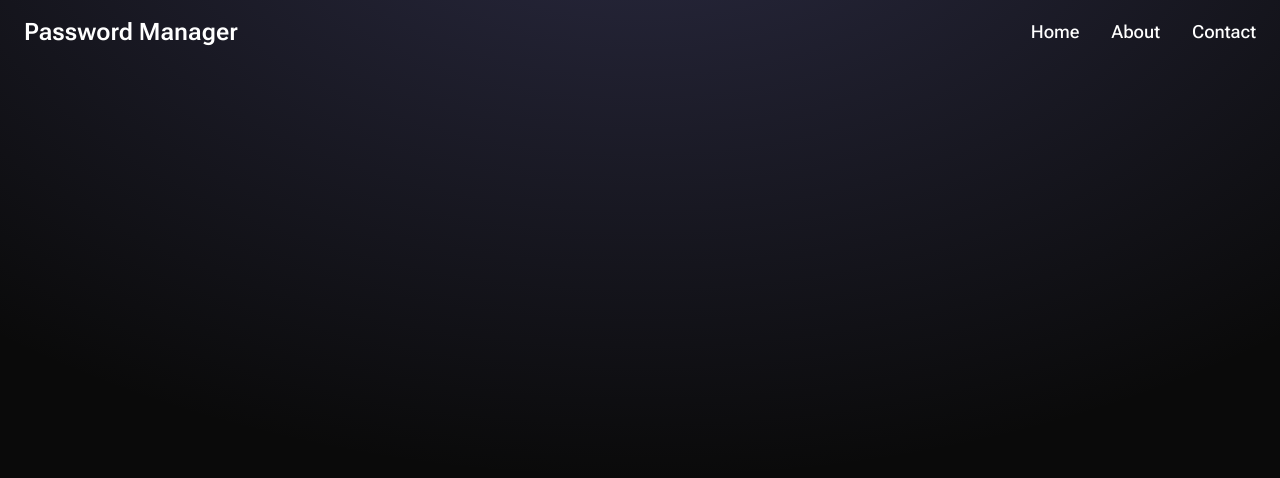
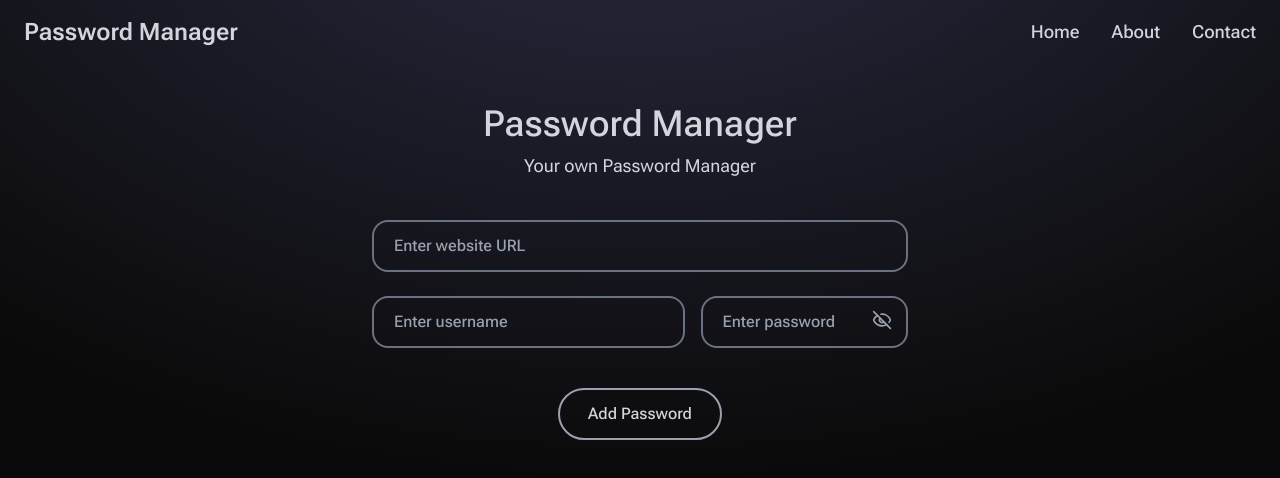
Before and after one commit to Hira-Haider-46/react_password_manager, a React (Vite) app: page / in a window 1280 px wide. Shown: the top 478 px of the page. Built offline with nearby package versions, Linux system fonts and the light colour scheme.

Commit message:
manager component created

```diff
--- a/src/components/Manager.tsx
+++ b/src/components/Manager.tsx
@@ -1,9 +1,54 @@
-import React from "react";
+import React, { useState } from "react";
+import { Eye, EyeOff } from "lucide-react";
 
 const Manager: React.FC = () => {
+  const [showPassword, setShowPassword] = useState(false);
+
   return (
     <>
       <div className="absolute top-0 z-[-2] h-screen w-screen bg-neutral-950 bg-[radial-gradient(ellipse_80%_80%_at_50%_-20%,rgba(120,119,198,0.3),rgba(255,255,255,0))]"></div>
+
+      <div className="mx-auto p-6 md:p-10 w-full text-center text-gray-300 font-medium">
+        <h1 className="text-2xl sm:text-3xl md:text-4xl">Password Manager</h1>
+        <p className="text-sm sm:text-base lg:text-lg my-2 font-normal">
+          Your own Password Manager
+        </p>
+
+        <div className="w-full sm:w-3/4 md:w-2/3 lg:w-1/2 p-6 sm:p-8 mx-auto">
+          <input
+            type="text"
+            placeholder="Enter website URL"
+            className="w-full outline-none rounded-2xl border-2 border-gray-500 px-5 py-3 mb-6 bg-transparent text-white placeholder-gray-400"
+          />
+
+          <div className="flex flex-col sm:flex-row sm:space-x-4">
+            <input
+              type="text"
+              placeholder="Enter username"
+              className="w-full sm:w-3/5 outline-none rounded-2xl border-2 border-gray-500 px-5 py-3 bg-transparent text-white placeholder-gray-400 mb-4 sm:mb-0"
+            />
+
+            <div className="relative w-full sm:w-2/5">
+              <input
+                type={showPassword ? "text" : "password"}
+                placeholder="Enter password"
+                className="w-full outline-none rounded-2xl border-2 border-gray-500 px-5 py-3 pr-12 bg-transparent text-white placeholder-gray-400"
+              />
+              <button
+                type="button"
+                className="absolute right-4 top-3.5 text-gray-400 hover:text-gray-200"
+                onClick={() => setShowPassword(!showPassword)}
+              >
+                {showPassword ? <Eye size={20} /> : <EyeOff size={20} />}
+              </button>
+            </div>
+          </div>
+
+          <button className="w-full sm:w-auto rounded-full outline-none px-7 py-3 border-2 border-gray-400 mt-6 sm:mt-10 cursor-pointer hover:font-bold duration-300">
+            Add Password
+          </button>
+        </div>
+      </div>
     </>
   );
 };
--- a/src/components/Navbar.tsx
+++ b/src/components/Navbar.tsx
@@ -5,15 +5,23 @@ const Navbar: React.FC = () => {
   const [isOpen, setIsOpen] = useState(false);
 
   return (
-    <nav className="flex items-center justify-between w-full px-6 py-4 text-white">
+    <nav
+      className={`flex items-center justify-between w-full px-6 py-4 text-gray-300 transition-all duration-300 ${
+        isOpen
+          ? "bg-neutral-950 bg-[radial-gradient(ellipse_80%_80%_at_50%_-20%,rgba(120,119,198,0.3),rgba(255,255,255,0))]"
+          : ""
+      }`}
+    >
       <h1 className="sm:text-xl md:text-2xl font-semibold cursor-pointer hover:font-bold duration-300">
         Password Manager
       </h1>
+
       <ul className="hidden md:flex space-x-8">
         <li className="text-lg font-medium cursor-pointer hover:font-bold duration-300">Home</li>
         <li className="text-lg font-medium cursor-pointer hover:font-bold duration-300">About</li>
         <li className="text-lg font-medium cursor-pointer hover:font-bold duration-300">Contact</li>
       </ul>
+
       <button
         className="md:hidden text-white focus:outline-none"
         onClick={() => setIsOpen(!isOpen)}
@@ -22,7 +30,10 @@ const Navbar: React.FC = () => {
       </button>
 
       {isOpen && (
-        <ul className="absolute top-16 left-0 w-full text-white flex flex-col space-y-4 py-5 items-center md:hidden">
+        <ul
+          className="absolute top-16 left-0 w-full flex flex-col space-y-4 py-5 items-center md:hidden
+          bg-neutral-950 bg-[radial-gradient(ellipse_80%_80%_at_50%_-20%,rgba(120,119,198,0.3),rgba(255,255,255,0))] transition-all duration-300"
+        >
           <li className="text-base font-medium cursor-pointer hover:font-bold duration-300">Home</li>
           <li className="text-base font-medium cursor-pointer hover:font-bold duration-300">About</li>
           <li className="text-base font-medium cursor-pointer hover:font-bold duration-300">Contact</li>
```
